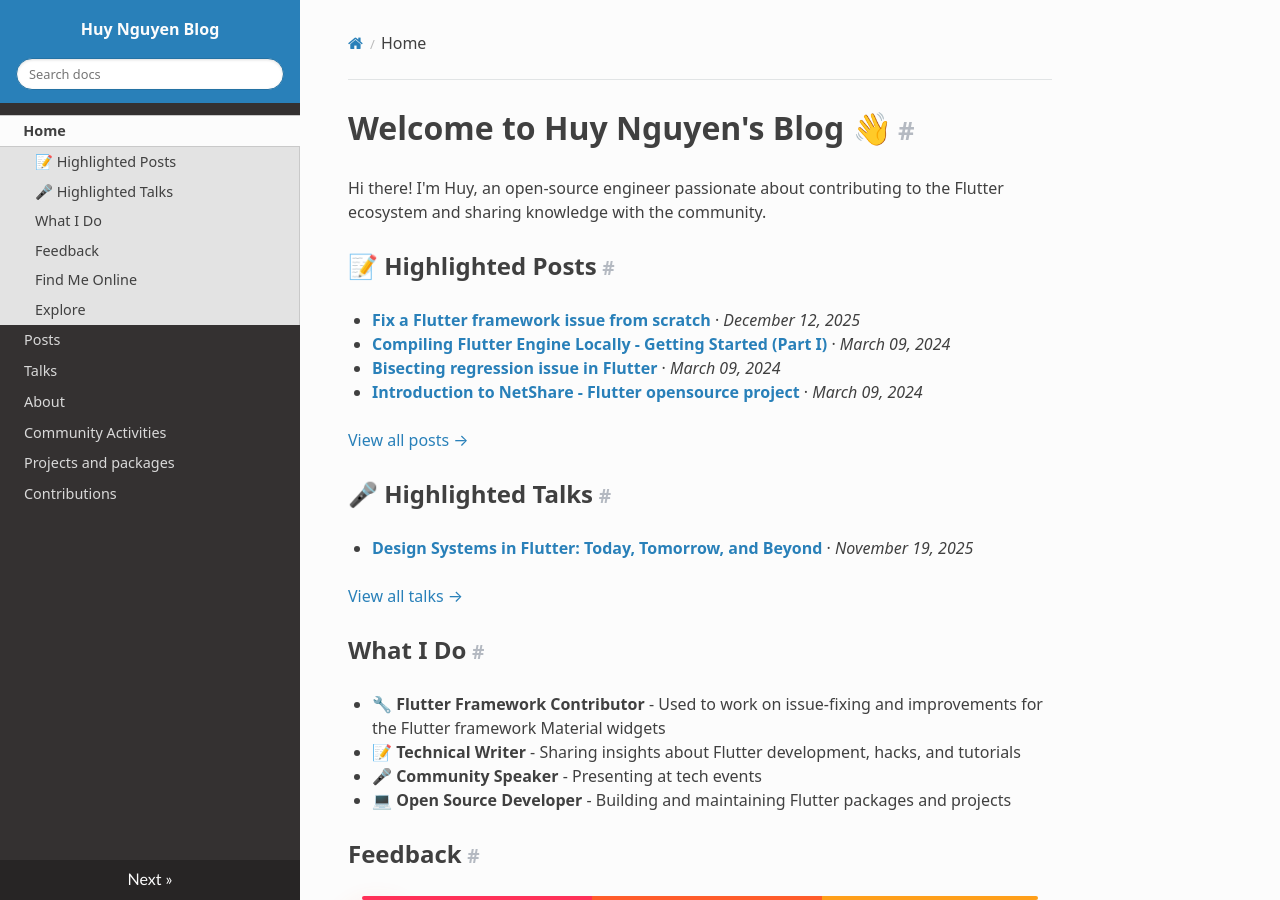
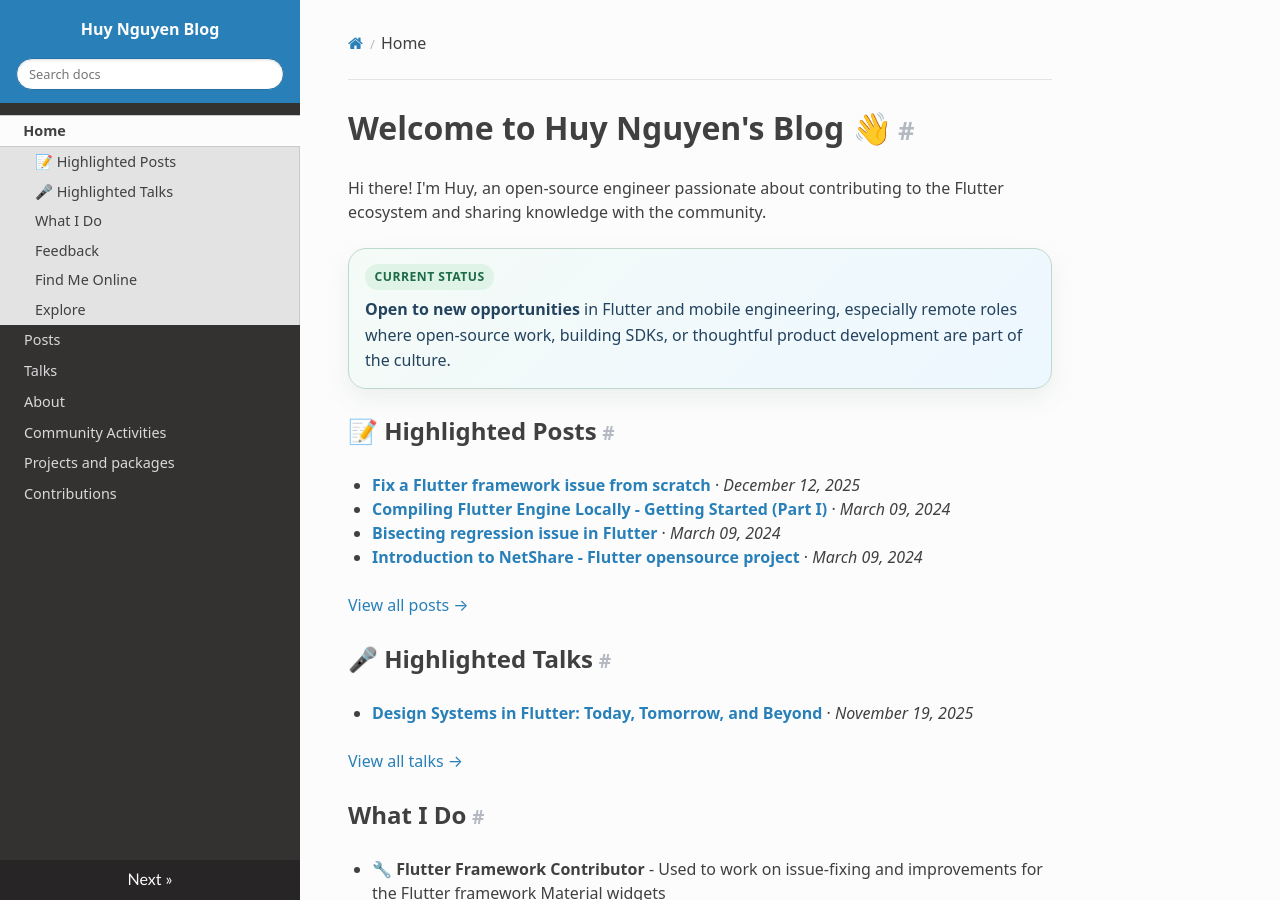
Before and after one commit to huynguyennovem/huynguyennovem.github.io, an MkDocs documentation site: the page built from docs/index.md, in a window 1280 px wide and 900 px high. Built offline with MkDocs 1.6.1, drawn with Linux system fonts in a browser that asks for light colours.

Commit message:
re-open stt

```diff
--- a/docs/index.md
+++ b/docs/index.md
@@ -2,12 +2,10 @@
 
 Hi there! I'm Huy, an open-source engineer passionate about contributing to the Flutter ecosystem and sharing knowledge with the community.
 
-<!-- Temporarily hidden. Uncomment to show again.
 <div class="status-callout" role="status" aria-label="Current availability">
   <span class="status-callout__label">Current status</span>
-  <p class="status-callout__text"><strong>Open to new opportunities</strong> in Flutter and mobile engineering, especially roles where open-source work, developer experience, or thoughtful product building are part of the culture.</p>
+  <p class="status-callout__text"><strong>Open to new opportunities</strong> in Flutter and mobile engineering, especially remote roles where open-source work, building SDKs, or thoughtful product development are part of the culture.</p>
 </div>
--->
 
 ## 📝 Highlighted Posts
 
```
Also changed, not shown: site/index.html, site/search/search_index.json.
